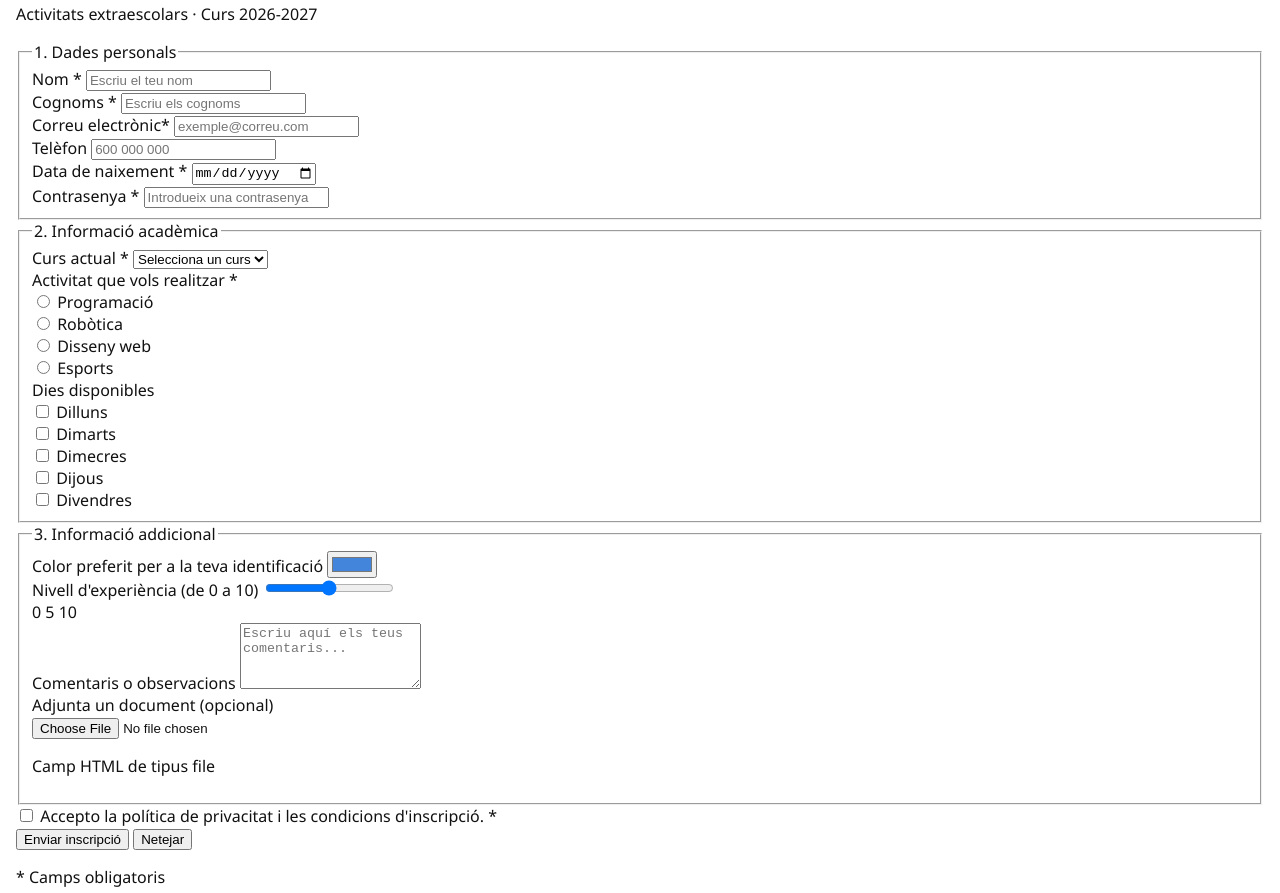
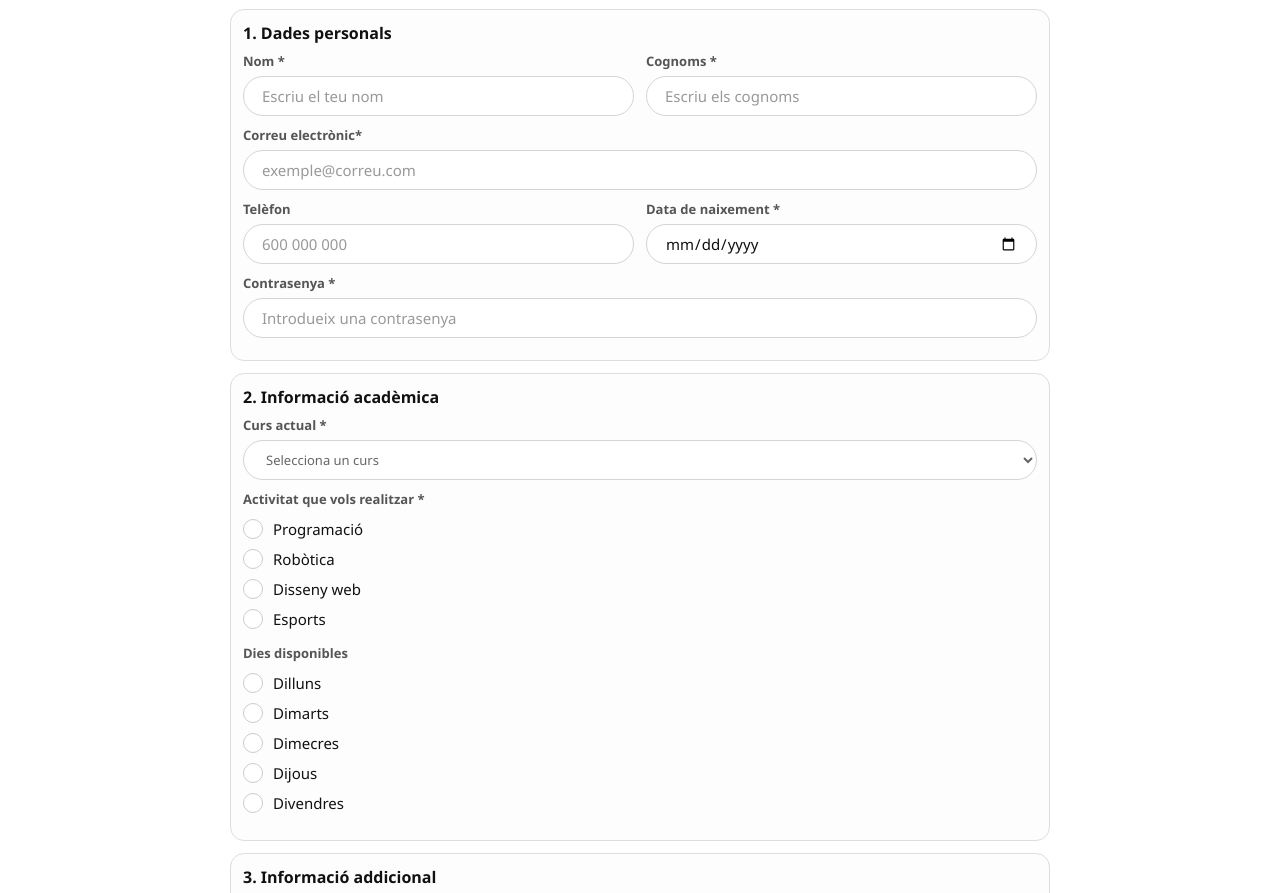
Before and after one commit to tiburciov1234-collab/formularios-trabajo, a plain HTML site: page index.html in a window 1280 px wide. Shown: the part 107-1000 px from the top of the page. Drawn offline with Linux system fonts and the light colour scheme.

Commit message:
CSS nitido

```diff
--- a/style.css
+++ b/style.css
@@ -10,3 +10,278 @@ body {
   color: #111111;
   background-color: #ffffff;
 }
+
+.pagina {
+  width: 100%;
+  max-width: 820px;
+  margin: 0 auto;
+}
+
+/* ---------- Formulari ---------- */
+.formulari {
+  padding: 12px;
+  background-color: #fcfcfc;
+  border: 1px solid #dddddd;
+  border-radius: 20px;
+}
+
+.capcalera {
+  margin-bottom: 12px;
+  padding: 16px;
+  text-align: center;
+  background-color: #e6ecf7;
+  border-radius: 14px;
+}
+
+.capcalera h1 {
+  margin: 0 0 6px;
+  font-size: 18px;
+  font-weight: 600;
+}
+
+.capcalera p {
+  margin: 0;
+  font-size: 13px;
+  color: #555555;
+}
+
+/* ---------- Fieldset i legend ---------- */
+fieldset {
+  min-width: 0;
+  margin: 0 0 12px;
+  padding: 12px;
+  background-color: #fdfdfd;
+  border: 1px solid #dddddd;
+  border-radius: 14px;
+}
+
+legend {
+  padding: 0;
+  font-size: 16px;
+  font-weight: 600;
+  float: left;          /* manté el títol dins de la targeta, com al model */
+  width: 100%;
+  margin-bottom: 8px;
+}
+
+legend + * {
+  clear: both;
+}
+
+/* ---------- Camps ---------- */
+.fila {
+  display: flex;
+  gap: 12px;
+}
+
+.fila .camp {
+  flex: 1;
+  min-width: 0;
+}
+
+.camp {
+  margin-bottom: 10px;
+}
+
+label,
+.titol-grup {
+  display: block;
+  margin-bottom: 6px;
+  font-size: 13px;
+  font-weight: 600;
+  color: #555555;
+}
+
+input[type="text"],
+input[type="email"],
+input[type="tel"],
+input[type="date"],
+input[type="password"],
+select,
+input[type="color"] {
+  width: 100%;
+  height: 40px;
+  padding: 0 18px;
+  font-family: inherit;
+  font-size: 15px;
+  color: #111111;
+  background-color: #ffffff;
+  border: 1px solid #d4d4d4;
+  border-radius: 20px;
+}
+
+input::placeholder,
+textarea::placeholder {
+  color: #999999;
+}
+
+input[type="color"] {
+  padding: 4px 8px;
+  cursor: pointer;
+}
+
+select {
+  font-size: 13px;
+  color: #666666;
+}
+
+select:valid {
+  color: #111111;
+}
+
+/* ---------- Radio i checkbox rodons ---------- */
+.opcions {
+  display: flex;
+  flex-direction: column;
+}
+
+.opcio {
+  display: flex;
+  align-items: center;
+  gap: 10px;
+  padding: 5px 0;
+}
+
+.opcio label {
+  margin: 0;
+  font-size: 15px;
+  font-weight: 400;
+  color: #111111;
+  cursor: pointer;
+}
+
+.opcio input[type="radio"],
+.opcio input[type="checkbox"] {
+  appearance: none;
+  -webkit-appearance: none;
+  flex-shrink: 0;
+  width: 20px;
+  height: 20px;
+  margin: 0;
+  background-color: #ffffff;
+  border: 1px solid #cccccc;
+  border-radius: 50%;
+  cursor: pointer;
+}
+
+.opcio input[type="radio"]:checked,
+.opcio input[type="checkbox"]:checked {
+  background-color: #111111;
+  border-color: #111111;
+  box-shadow: inset 0 0 0 4px #ffffff;
+}
+
+.condicions {
+  margin: 16px 12px 12px;
+}
+
+/* ---------- Rang ---------- */
+input[type="range"] {
+  width: 100%;
+  height: 24px;
+  margin: 4px 0;
+  cursor: pointer;
+  accent-color: #111111;
+}
+
+.escala {
+  display: flex;
+  justify-content: space-between;
+  font-size: 11px;
+  color: #111111;
+}
+
+/* ---------- Textarea ---------- */
+textarea {
+  display: block;
+  width: 100%;
+  min-height: 80px;
+  padding: 10px 14px;
+  font-family: inherit;
+  font-size: 15px;
+  color: #111111;
+  background-color: #ffffff;
+  border: 1px solid #d4d4d4;
+  border-radius: 10px;
+  resize: vertical;
+}
+
+/* ---------- Fitxer ---------- */
+.fitxer {
+  padding: 14px;
+  background-color: #ffffff;
+  border: 1px solid #d4d4d4;
+  border-radius: 10px;
+}
+
+.fitxer input[type="file"] {
+  font-family: inherit;
+  font-size: 13px;
+  color: #333333;
+}
+
+.fitxer p {
+  margin: 10px 0 0;
+  font-size: 13px;
+  color: #555555;
+}
+
+/* ---------- Botons ---------- */
+.botons {
+  display: flex;
+  gap: 10px;
+  margin: 0 12px;
+}
+
+button {
+  height: 38px;
+  font-family: inherit;
+  font-size: 14px;
+  border-radius: 20px;
+  cursor: pointer;
+}
+
+.boto-enviar {
+  flex: 1;
+  font-weight: 600;
+  color: #ffffff;
+  background-color: #111111;
+  border: 1px solid #111111;
+}
+
+.boto-netejar {
+  padding: 0 18px;
+  color: #333333;
+  background-color: #ffffff;
+  border: 1px solid #cccccc;
+}
+
+.boto-enviar:hover {
+  background-color: #333333;
+}
+
+.boto-netejar:hover {
+  background-color: #f2f2f2;
+}
+
+/* ---------- Textos finals ---------- */
+.nota {
+  margin: 14px 0 6px;
+  font-size: 13px;
+  color: #555555;
+  text-align: center;
+}
+
+.peu {
+  margin: 16px 0 0;
+  font-size: 14px;
+  color: #555555;
+}
+
+/* ---------- Mòbil ---------- */
+@media (max-width: 560px) {
+  .fila {
+    flex-direction: column;
+    gap: 0;
+  }
+}
```
